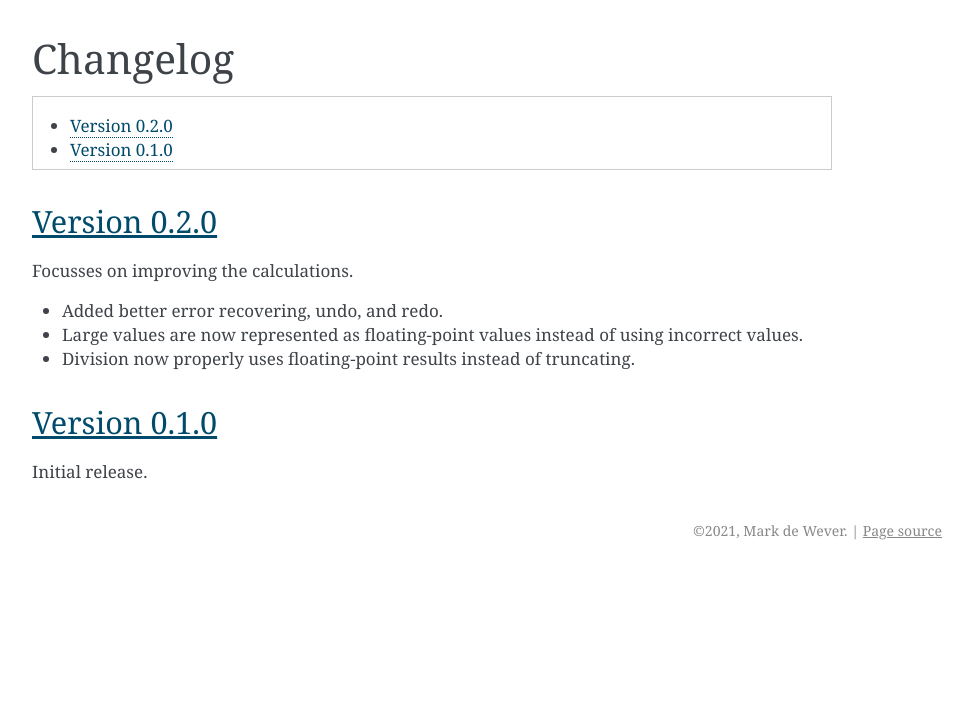
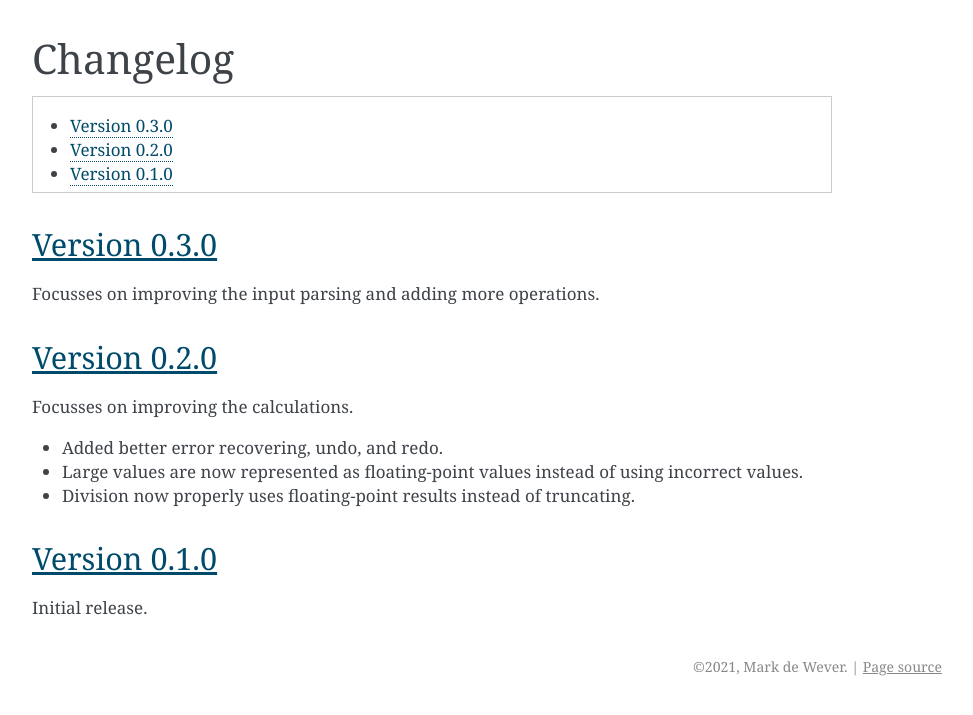
Before and after one commit to mordante/rpn, a Sphinx documentation site: the page built from doc/changelog.rst, in a window 1280 px wide. Shown: the top 715 px of the page, without its empty margins (168-1141 px from the left). Built offline with Sphinx 7.4.7, drawn with Linux system fonts in a browser that asks for light colours.

Commit message:
Post release version bump.

```diff
--- a/doc/changelog.rst
+++ b/doc/changelog.rst
@@ -5,6 +5,11 @@ Changelog
 .. contents::
    :local:
 
+
+Version 0.3.0
+=============
+
+Focusses on improving the input parsing and adding more operations.
 
 Version 0.2.0
 =============
--- a/doc/conf.py
+++ b/doc/conf.py
@@ -26,7 +26,7 @@ author = 'Mark de Wever'
 # The short X.Y version
 version = ''
 # The full version, including alpha/beta/rc tags
-release = '0.2.0'
+release = '0.3.0-dev'
 
 
 # -- General configuration ---------------------------------------------------
```
